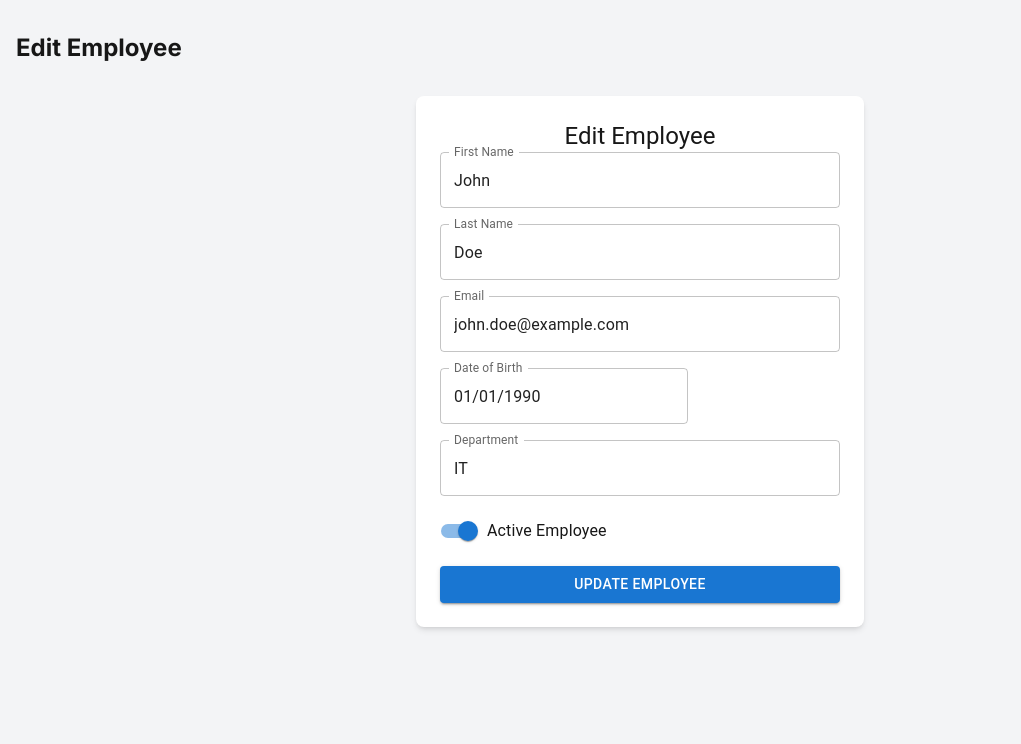
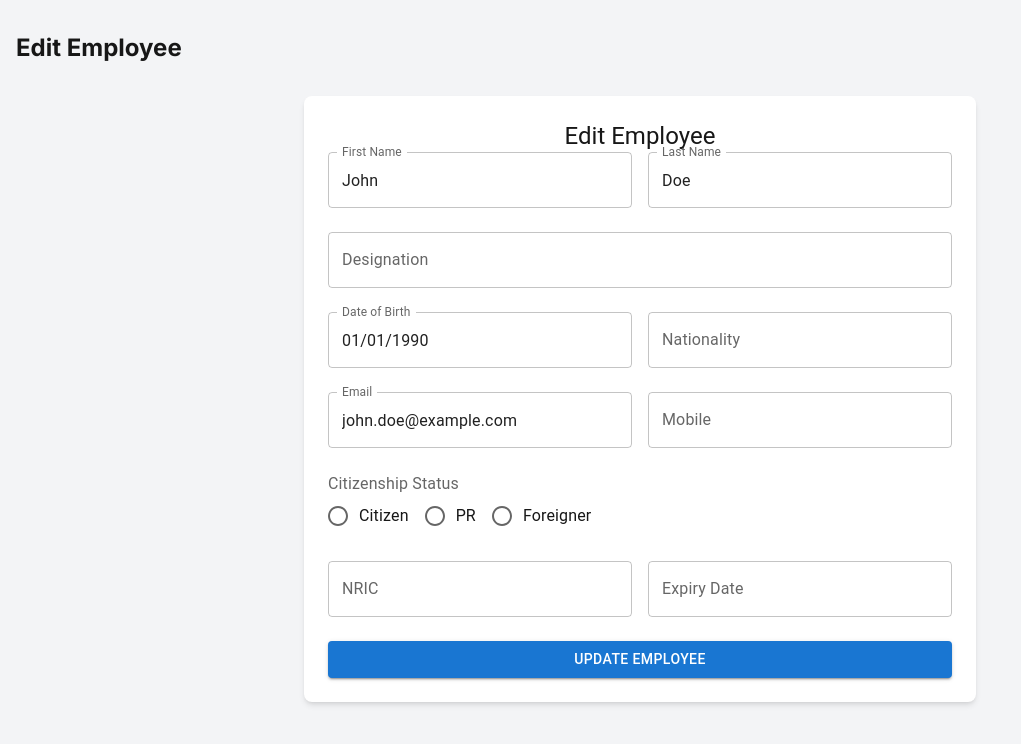
Before and after one commit to eGangotri/nanosoft-suite, a Next.js app: page /leave-mgmt/edit-employee/1 in a window 1280 px wide. Shown: the top 744 px of the page, without its empty margins (0-1021 px from the left). Built offline with nearby package versions, Linux system fonts and the light colour scheme.

Commit message:
Optimizations at Mon11-04-2024_18-16-16.13 ='

```diff
--- a/src/app/leave-mgmt/employee-form.tsx
+++ b/src/app/leave-mgmt/employee-form.tsx
@@ -1,25 +1,43 @@
 'use client'
 
 import React, { useState } from 'react'
-import { useForm, Controller, Control, FieldErrors } from 'react-hook-form'
+import { useForm, Controller } from 'react-hook-form'
 import { zodResolver } from '@hookform/resolvers/zod'
 import * as z from 'zod'
-import { TextField, Button, Box, Typography, Switch, FormControlLabel } from '@mui/material'
+import {
+  TextField,
+  Button,
+  Box,
+  Typography,
+  Radio,
+  RadioGroup,
+  FormControlLabel,
+  FormControl,
+  FormLabel,
+  FormHelperText
+} from '@mui/material'
 import { DatePicker } from '@mui/x-date-pickers/DatePicker'
 import { LocalizationProvider } from '@mui/x-date-pickers/LocalizationProvider'
 import { AdapterDateFns } from '@mui/x-date-pickers/AdapterDateFns'
 import { parseISO } from 'date-fns'
-import { TextFieldProps } from '@mui/material/TextField'
 
+// Define citizenship type
+type CitizenshipStatus = 'citizen' | 'pr' | 'foreigner'
+
+// Define the schema for form validation
 const employeeSchema = z.object({
   firstName: z.string().min(2, 'First name must be at least 2 characters'),
   lastName: z.string().min(2, 'Last name must be at least 2 characters'),
-  email: z.string().email('Invalid email address'),
+  designation: z.string().min(2, 'Designation is required'),
   dateOfBirth: z.date().refine((date) => {
     return date <= new Date() && date >= new Date(1900, 0, 1)
   }, 'Invalid date of birth'),
-  department: z.string().min(2, 'Department must be at least 2 characters'),
-  isActive: z.boolean(),
+  nationality: z.string().min(2, 'Nationality is required'),
+  email: z.string().email('Invalid email address'),
+  mobile: z.string().regex(/^\+?[1-9]\d{1,14}$/, 'Invalid mobile number'),
+  citizenshipStatus: z.enum(['citizen', 'pr', 'foreigner']),
+  nricOrFinNo: z.string().optional(),
+  expiryDate: z.date().optional(),
 })
 
 export type EmployeeFormData = z.infer<typeof employeeSchema>
@@ -31,6 +49,9 @@ interface EmployeeFormProps {
 
 export default function EmployeeForm({ initialData, onSubmit }: EmployeeFormProps): React.ReactElement {
   const [isEditMode] = useState<boolean>(!!initialData)
+  const [citizenshipStatus, setCitizenshipStatus] = useState<CitizenshipStatus>(
+    initialData?.citizenshipStatus || 'citizen'
+  )
 
   const {
     control,
@@ -39,20 +60,17 @@ export default function EmployeeForm({ initialData, onSubmit }: EmployeeFormProp
     reset,
   } = useForm<EmployeeFormData>({
     resolver: zodResolver(employeeSchema),
-    defaultValues: initialData
-      ? {
-          ...initialData,
-          dateOfBirth: initialData.dateOfBirth instanceof Date
-            ? initialData.dateOfBirth
-            : parseISO(initialData.dateOfBirth as string),
-        }
-      : {
+    defaultValues: initialData || {
       firstName: '',
       lastName: '',
+      designation: '',
+      dateOfBirth: new Date(),
+      nationality: '',
       email: '',
-          dateOfBirth: new Date(),
-          department: '',
-          isActive: true,
+      mobile: '',
+      citizenshipStatus: 'citizen',
+      nricOrFinNo: '',
+      expiryDate: undefined,
     },
   })
 
@@ -63,13 +81,18 @@ export default function EmployeeForm({ initialData, onSubmit }: EmployeeFormProp
     }
   }
 
+  const handleCitizenshipChange = (value: CitizenshipStatus) => {
+    setCitizenshipStatus(value)
+  }
+
   return (
     <LocalizationProvider dateAdapter={AdapterDateFns}>
-      <Box className="max-w-md mx-auto mt-8 p-6 bg-white rounded-lg shadow-md">
-        <Typography variant="h5" className="mb-4 text-center">
+      <Box className="max-w-2xl mx-auto mt-8 p-6 bg-white rounded-lg shadow-md">
+        <Typography variant="h5" className="mb-6 text-center">
           {isEditMode ? 'Edit Employee' : 'Add New Employee'}
         </Typography>
-        <form onSubmit={handleSubmit(onSubmitForm)} className="space-y-4">
+        <form onSubmit={handleSubmit(onSubmitForm)} className="space-y-6">
+          <div className="grid grid-cols-1 md:grid-cols-2 gap-4">
             <Controller<EmployeeFormData>
               name="firstName"
               control={control}
@@ -98,6 +121,59 @@ export default function EmployeeForm({ initialData, onSubmit }: EmployeeFormProp
                 />
               )}
             />
+          </div>
+
+          <Controller<EmployeeFormData>
+            name="designation"
+            control={control}
+            render={({ field, fieldState: { error } }): React.ReactElement => (
+              <TextField
+                {...field}
+                label="Designation"
+                variant="outlined"
+                fullWidth
+                error={!!error}
+                helperText={error?.message}
+              />
+            )}
+          />
+
+          <div className="grid grid-cols-1 md:grid-cols-2 gap-4">
+            <Controller<EmployeeFormData>
+              name="dateOfBirth"
+              control={control}
+              render={({ field, fieldState: { error } }): React.ReactElement => (
+                <DatePicker
+                  {...field}
+                  label="Date of Birth"
+                  renderInput={(params): React.ReactElement => (
+                    <TextField
+                      {...params}
+                      fullWidth
+                      error={!!error}
+                      helperText={error?.message}
+                    />
+                  )}
+                />
+              )}
+            />
+            <Controller<EmployeeFormData>
+              name="nationality"
+              control={control}
+              render={({ field, fieldState: { error } }): React.ReactElement => (
+                <TextField
+                  {...field}
+                  label="Nationality"
+                  variant="outlined"
+                  fullWidth
+                  error={!!error}
+                  helperText={error?.message}
+                />
+              )}
+            />
+          </div>
+
+          <div className="grid grid-cols-1 md:grid-cols-2 gap-4">
             <Controller<EmployeeFormData>
               name="email"
               control={control}
@@ -113,32 +189,53 @@ export default function EmployeeForm({ initialData, onSubmit }: EmployeeFormProp
               )}
             />
             <Controller<EmployeeFormData>
-            name="dateOfBirth"
+              name="mobile"
               control={control}
               render={({ field, fieldState: { error } }): React.ReactElement => (
-              <DatePicker
+                <TextField
                   {...field}
-                label="Date of Birth"
-                renderInput={(params: TextFieldProps): React.ReactElement => (
-                  <TextField
-                    {...params}
+                  label="Mobile"
+                  variant="outlined"
                   fullWidth
                   error={!!error}
                   helperText={error?.message}
                 />
               )}
-                onChange={(date: Date | null): void => field.onChange(date)}
-                value={field.value}
             />
+          </div>
+
+          <Controller<EmployeeFormData>
+            name="citizenshipStatus"
+            control={control}
+            render={({ field, fieldState: { error } }): React.ReactElement => (
+              <FormControl error={!!error} component="fieldset">
+                <FormLabel component="legend">Citizenship Status</FormLabel>
+                <RadioGroup
+                  {...field}
+                  row
+                  onChange={(e) => {
+                    field.onChange(e)
+                    handleCitizenshipChange(e.target.value as CitizenshipStatus)
+                  }}
+                >
+                  <FormControlLabel value="citizen" control={<Radio />} label="Citizen" />
+                  <FormControlLabel value="pr" control={<Radio />} label="PR" />
+                  <FormControlLabel value="foreigner" control={<Radio />} label="Foreigner" />
+                </RadioGroup>
+                {error && <FormHelperText>{error.message}</FormHelperText>}
+              </FormControl>
             )}
           />
+
+          {(citizenshipStatus === 'citizen' || citizenshipStatus === 'pr') && (
+            <div className="grid grid-cols-1 md:grid-cols-2 gap-4">
               <Controller<EmployeeFormData>
-            name="department"
+                name="nricOrFinNo"
                 control={control}
                 render={({ field, fieldState: { error } }): React.ReactElement => (
                   <TextField
                     {...field}
-                label="Department"
+                    label="NRIC"
                     variant="outlined"
                     fullWidth
                     error={!!error}
@@ -147,22 +244,70 @@ export default function EmployeeForm({ initialData, onSubmit }: EmployeeFormProp
                 )}
               />
               <Controller<EmployeeFormData>
-            name="isActive"
+                name="expiryDate"
                 control={control}
-            render={({ field }): React.ReactElement => (
-              <FormControlLabel
-                control={
-                  <Switch
+                render={({ field, fieldState: { error } }): React.ReactElement => (
+                  <DatePicker
                     {...field}
-                    checked={field.value}
-                    onChange={(e: React.ChangeEvent<HTMLInputElement>): void => field.onChange(e.target.checked)}
-                  />
-                }
-                label="Active Employee"
+                    label="Expiry Date"
+                    renderInput={(params): React.ReactElement => (
+                      <TextField
+                        {...params}
+                        fullWidth
+                        error={!!error}
+                        helperText={error?.message}
                       />
                     )}
                   />
-          <Button type="submit" variant="contained" color="primary" fullWidth>
+                )}
+              />
+            </div>
+          )}
+
+          {citizenshipStatus === 'foreigner' && (
+            <div className="grid grid-cols-1 md:grid-cols-2 gap-4">
+              <Controller<EmployeeFormData>
+                name="nricOrFinNo"
+                control={control}
+                render={({ field, fieldState: { error } }): React.ReactElement => (
+                  <TextField
+                    {...field}
+                    label="FIN Number"
+                    variant="outlined"
+                    fullWidth
+                    error={!!error}
+                    helperText={error?.message}
+                  />
+                )}
+              />
+              <Controller<EmployeeFormData>
+                name="expiryDate"
+                control={control}
+                render={({ field, fieldState: { error } }): React.ReactElement => (
+                  <DatePicker
+                    {...field}
+                    label="Pass Expiry Date"
+                    renderInput={(params): React.ReactElement => (
+                      <TextField
+                        {...params}
+                        fullWidth
+                        error={!!error}
+                        helperText={error?.message}
+                      />
+                    )}
+                  />
+                )}
+              />
+            </div>
+          )}
+
+          <Button
+            type="submit"
+            variant="contained"
+            color="primary"
+            fullWidth
+            className="mt-6"
+          >
             {isEditMode ? 'Update Employee' : 'Add Employee'}
           </Button>
         </form>
```
Lines whose indentation alone changed are shown as unchanged.
